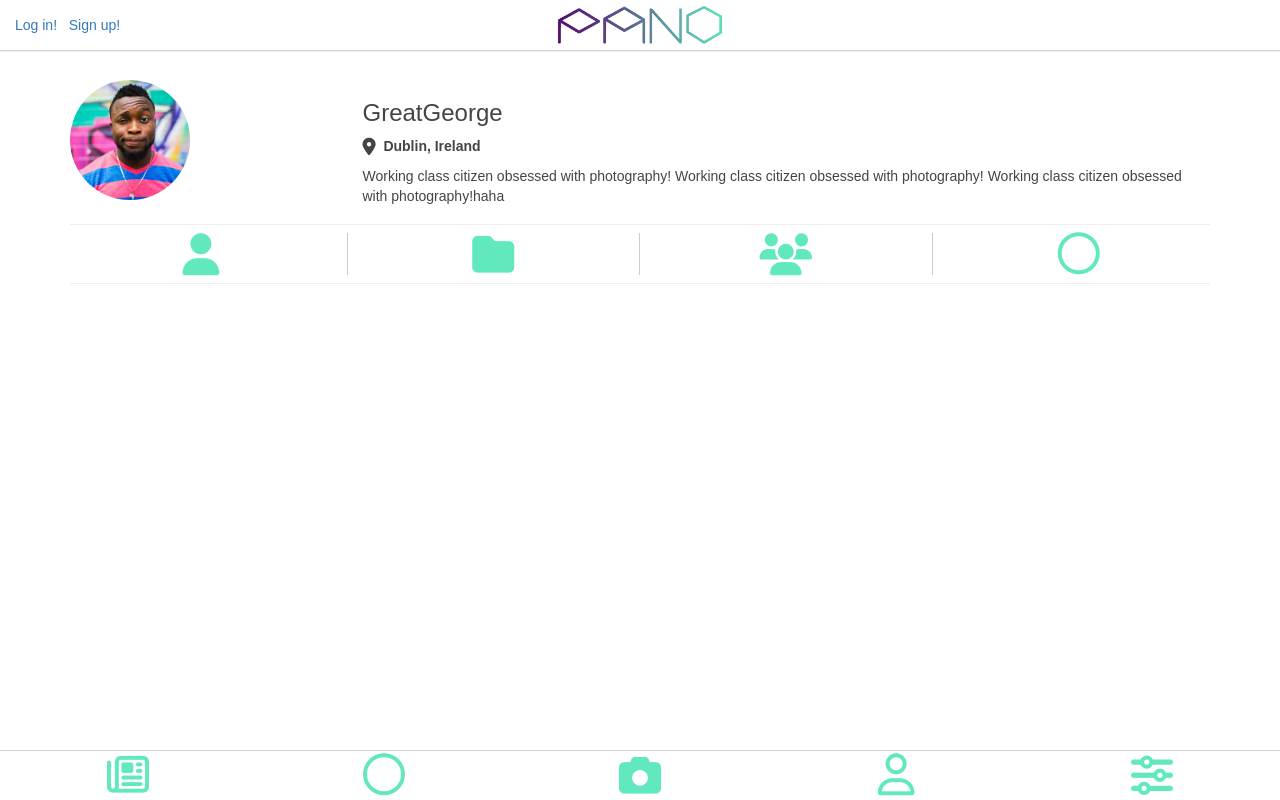
After one commit to lucasvaltl/Pano, a PHP site: page /profile-friends.php in a window 1280 px wide. The commit adds this page. Run offline with PHP 8.4, Linux system fonts and the light colour scheme; some libraries are stand-ins or nearby versions.

```diff
--- a/css/style.css
+++ b/css/style.css
@@ -94,6 +94,11 @@ textarea {
 
 a .profile-picture{
   height: 60px;
+  width: auto;
+}
+
+.profile-info .profile-user-picture {
+  max-height: 120px;
   width: auto;
 }
 
@@ -243,7 +248,6 @@ input.form-control, textarea.form-control, select.form-control{
     /*posts*/
 
 .post{
-  padding-bottom: 10px;
   color: #555;
 }
 
@@ -290,12 +294,27 @@ input.actual-comment{
   padding-left: 5em;
 }
 
-.post-location{
+.location{
   font-weight: 600;
 }
 .lv-top-padding{
   padding-top: 6px;
 }
+
+/*profile*/
+
+/*profile-info*/
+.profile-info{
+  padding-top: 10px;
+  color: #444;
+  text-align: left;
+}
+
+.border-right{
+  border-right: 1px solid #ccc;
+}
+
+
 
 /*other*/
 
--- a/home.php
+++ b/home.php
@@ -45,7 +45,7 @@ include('includes/config.php');
 
         $posts= [
 
-        new post("IMG_8937", "1", "curious_clark", "656", "1", "#bestintheworld", "Bergen, Austria" ),
+        new post("IMG_8937", "1", "curious_clark", "234", "1", "#bestintheworld", "Bergen, Austria" ),
         new post("IMG_2821", "2", "judgyjudy", "2134", "1", "#justWOW", "Iguacu Falls, Brazil" ),
         new post("IMG_6346", "3", "classy_claire", "33", "1", "This is the best city in the world! Who Aggrees?", "London, UK" )
         ];
--- a/includes/footer.php
+++ b/includes/footer.php
@@ -3,7 +3,7 @@
     <div class="container-fluid">
 
   <div class="row">
-    <div class="col-md-15 col-xs-15   lv-icons">
+    <div class="col-md-15 col-xs-15   lv-icons ">
       <a href="<?=SITE_ROOT?>/home.php">     <i class="fa fa-newspaper-o fa-3x"></i></a>
     </div>
     <div class="col-md-15  col-xs-15  lv-icons">
@@ -13,7 +13,7 @@
         <a href="<?=SITE_ROOT?>/upload.php">   <i class="fa fa-camera fa-3x"></i></a>
     </div>
     <div class="col-md-15  col-xs-15 lv-icons">
-        <a href="<?=SITE_ROOT?>/profile.php">   <i class="fa fa-user-o fa-3x"></i></a>
+        <a href="<?=SITE_ROOT?>/profile-info.php">   <i class="fa fa-user-o fa-3x"></i></a>
     </div>
     <div class="col-md-15  col-xs-15 lv-icons">
         <a href="<?=SITE_ROOT?>/settings.php"> <i class="fa fa-sliders fa-3x"></i></a>
--- a/includes/post.php
+++ b/includes/post.php
@@ -40,7 +40,7 @@ foreach($comments as $comment){
 }
 
 public function returnHTML(){
-$currentComments;
+$currentComments = "";
   foreach ($this->comments as $comment){
     $currentComments .= ' <div class= "row post-comment">
        <div class="comment-user-picture col-md-12 col-xs-12">
@@ -81,7 +81,7 @@ $currentComments;
           </p>
         </div>
         <div class="post-content col-md-6  col-xs-6 ">
-          <div class="post-location lv-top-padding" >
+          <div class="location lv-top-padding" >
             <p>
               <i class="fa fa-map-marker fa-lg"></i>&nbsp;  ' . $this->postLocation . '
             </p>
--- /dev/null
+++ b/includes/profile-header.php
@@ -0,0 +1,45 @@
+<?php
+$profilePictureID = '1';
+$profileUserName = 'GreatGeorge';
+$profileUserLocation= 'Dublin, Ireland';
+$profileUserDescription='Working class citizen obsessed with photography! Working class citizen obsessed with photography! Working class citizen obsessed with photography!haha';
+
+ ?>
+
+<div class="container profile-info">
+  <div class="row ">
+    <div class="col col-md-3 col-xs-3 profile-info-row">
+      <img src="<?=SITE_ROOT?>/images/profilepics/<?=$profilePictureID?>.jpg" class="img-circle img-responsive profile-user-picture " />
+    </div>
+    <div class="col col-md-9  col-xs-9 container">
+      <p class="profile-info-name">
+          <h3><?=$profileUserName?></h3>
+      </p>
+      <p class="profile-info-location location">
+        <i class="fa fa-map-marker fa-lg"></i>&nbsp;
+        <?=$profileUserLocation?>
+      </p>
+      <p class="profile-info-description">
+<?=$profileUserDescription  ?>
+      </p>
+    </div>
+  </div>
+  <hr />
+</div>
+<div class="container profile-options">
+  <div class="row">
+    <div class="col-md-3 col-xs-3   lv-icons border-right">
+      <a href="<?=SITE_ROOT?>/profile-info.php">     <i class="fa  fa-user fa-3x"></i></a>
+    </div>
+    <div class="col-md-3  col-xs-3  lv-icons border-right">
+        <a href="<?=SITE_ROOT?>/profile-collections.php">   <i class="fa fa-folder fa-3x"></i></a>
+    </div>
+    <div class="col-md-3  col-xs-3  lv-icons border-right">
+        <a href="<?=SITE_ROOT?>/profile-friends.php">   <i class="fa fa-users fa-3x"></i></a>
+    </div>
+    <div class="col-md-3  col-xs-3 lv-icons">
+        <a href="<?=SITE_ROOT?>/profile-circles.php">   <i class="fa fa-circle-o fa-3x"></i></a>
+    </div>
+    </div>
+  <hr />
+</div>
--- /dev/null
+++ b/profile-friends.php
@@ -0,0 +1,47 @@
+<?php
+
+//ob_start needed to allow redirecting after login
+ob_start();
+
+//session_start() needed to use global session variabls $_SESSION etc
+session_start();
+
+include('includes/config.php');
+?>
+<!DOCTYPE html>
+<html>
+
+<head>
+    <!-- Latest compiled and minified CSS -->
+    <link rel="stylesheet" href="https://maxcdn.bootstrapcdn.com/bootstrap/3.3.7/css/bootstrap.min.css" integrity="sha384-BVYiiSIFeK1dGmJRAkycuHAHRg32OmUcww7on3RYdg4Va+PmSTsz/K68vbdEjh4u" crossorigin="anonymous">
+    <link href="https://fonts.googleapis.com/css?family=Lato" rel="stylesheet">
+    <script src="https://use.fontawesome.com/ed51c90fe4.js"></script>
+    <link rel="stylesheet" href="css/offset.css">
+    <link rel="stylesheet" href="css/style.css">
+    <title>Pano - Profile</title>
+</head>
+
+<body>
+    <?php
+        include('includes/header.php');
+     ?>
+    <main>
+      <div class="profile-header">
+        <?php
+        include('includes/profile-header.php')
+         ?>
+      </div>
+      <div class="content">
+
+      </div>
+
+
+
+    </main>
+    <?php
+        include('includes/footer.php');
+    ?>
+
+</body>
+
+</html>
```
Also changed, not shown: profile-circles.php (renamed from profile.php, +9 -1 lines), profile-collections.php (added, +47 -0 lines), profile-info.php (added, +86 -0 lines).
